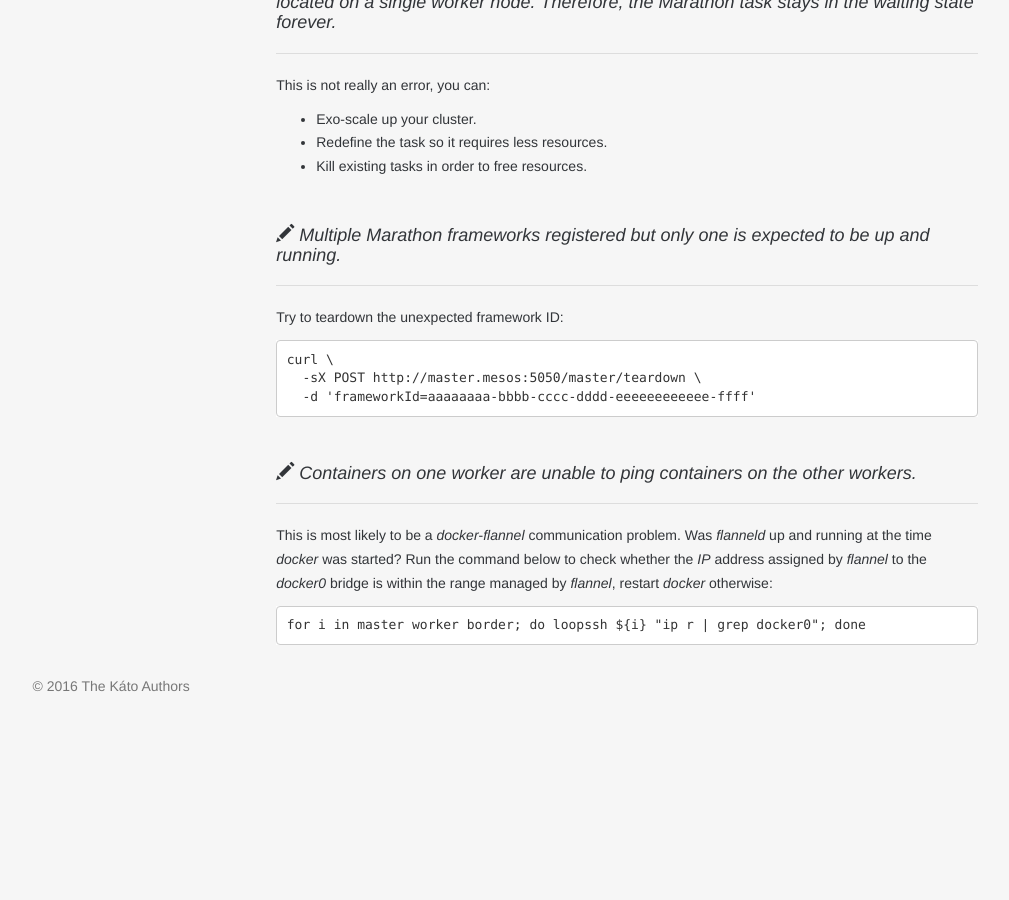
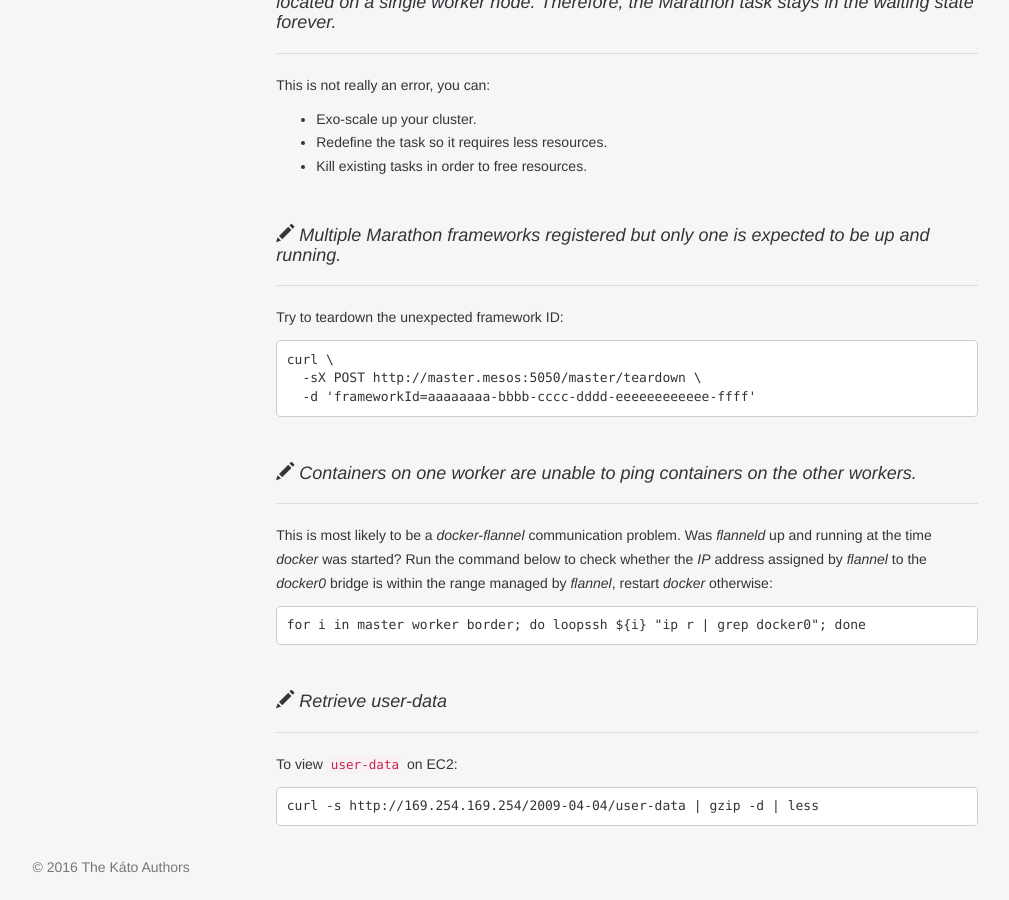
Before and after one commit to h0tbird/coreseed, a Jekyll site: the page built from docs/docs/checklist.md, in a window 1280 px wide and 900 px high, scrolled down 1295 px. Shown: the whole window, without its empty margins (135-1144 px from the left). Built offline with Jekyll 4.4.1, drawn with Linux system fonts in a browser that asks for light colours; nearby versions of some CDN libraries; some web fonts are replaced; before the commit the page ends 2014 px from its top, so only the background shows below that.

Commit message:
Retrieve EC2 user data

````diff
--- a/docs/docs/checklist.md
+++ b/docs/docs/checklist.md
@@ -98,3 +98,12 @@ This is most likely to be a *docker*-*flannel* communication problem. Was *flann
 ```
 for i in master worker border; do loopssh ${i} "ip r | grep docker0"; done
 ```
+
+<br>
+<h4><span class="glyphicon glyphicon glyphicon-pencil" aria-hidden="true"></span> <em>Retrieve user-data</em></h4>
+<hr>
+
+To view `user-data` on EC2:
+```
+curl -s http://169.254.169.254/2009-04-04/user-data | gzip -d | less
+```
````
